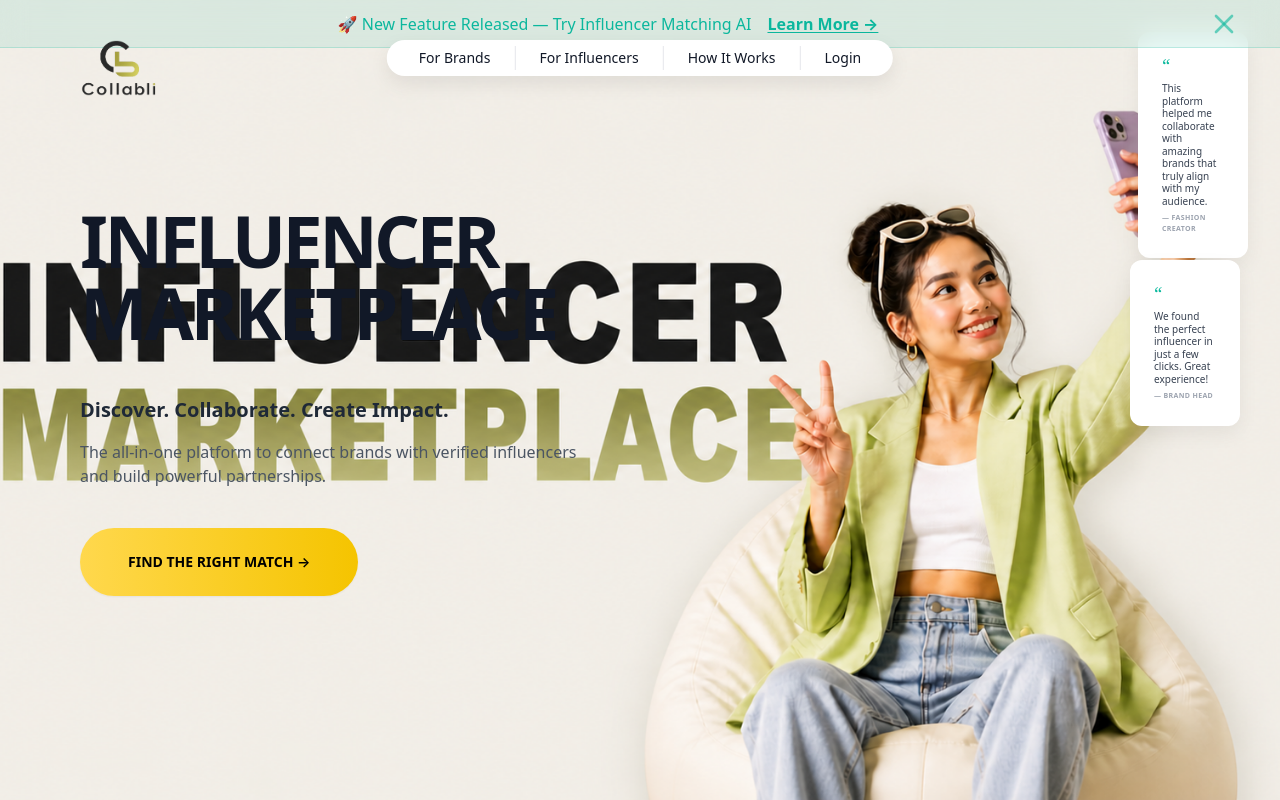
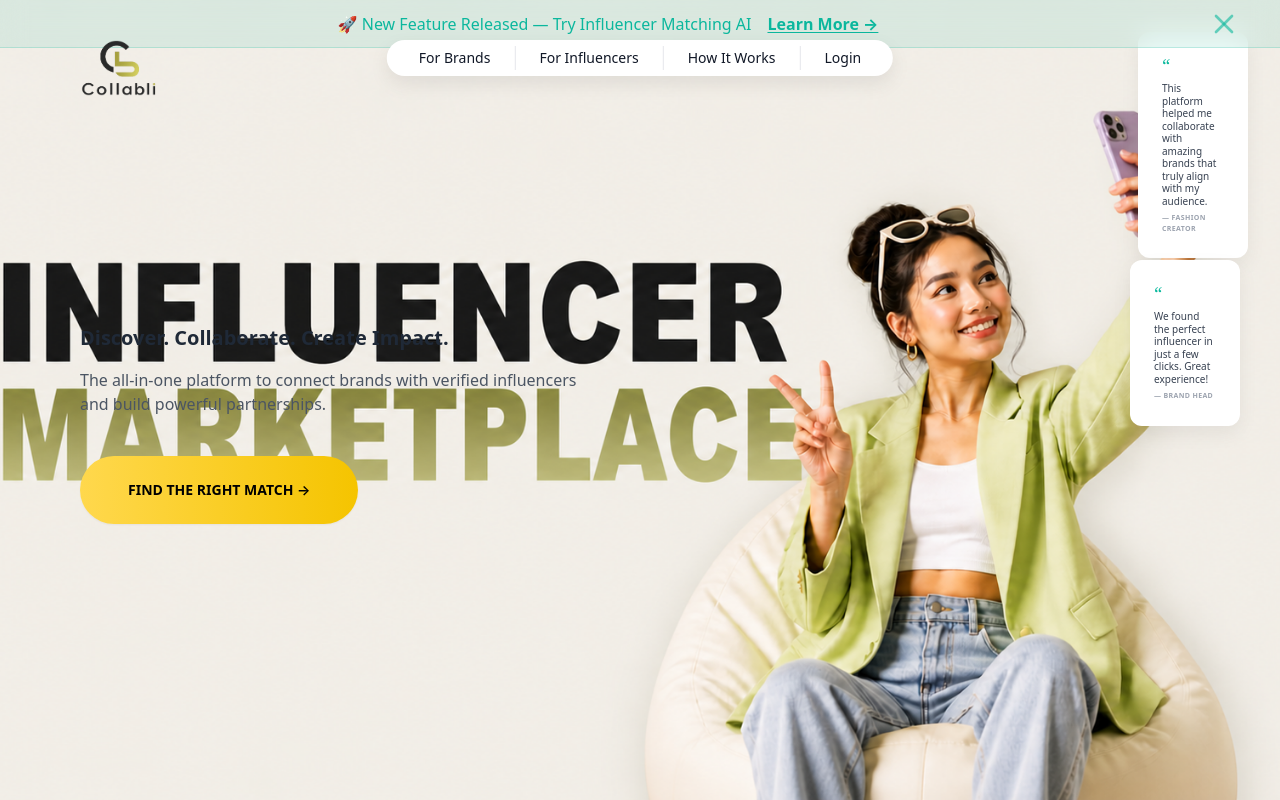
Before and after one commit to nevermature01-lgtm/collabli, a Next.js app: page / in a window 1280 px wide. Built offline with nearby package versions, Linux system fonts and the light colour scheme.

Commit message:
remove this  (_for element h1_)

```diff
--- a/src/components/landing/HeroSection.tsx
+++ b/src/components/landing/HeroSection.tsx
@@ -26,11 +26,6 @@ export const HeroSection: React.FC<HeroSectionProps> = ({
     >
       <div className="container mx-auto px-4 md:px-10 relative z-10 pointer-events-none">
         <div className="max-w-[650px] pointer-events-auto">
-          {/* Main Heading */}
-          <h1 className="text-5xl md:text-7xl font-extrabold text-gray-900 tracking-tighter mb-4 uppercase">
-            INFLUENCER MARKETPLACE
-          </h1>
-
           {/* Sub-content block */}
           <div className="mt-6 max-w-[520px]">
             <h3 className="text-lg md:text-xl font-semibold text-gray-800 mb-2">
```
